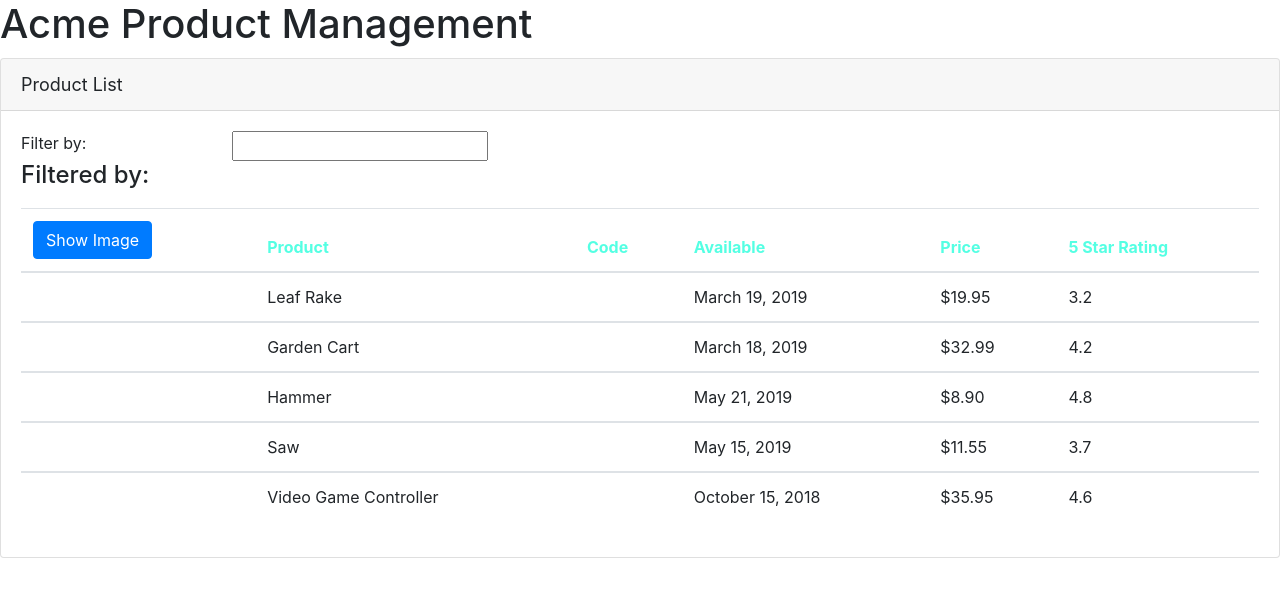
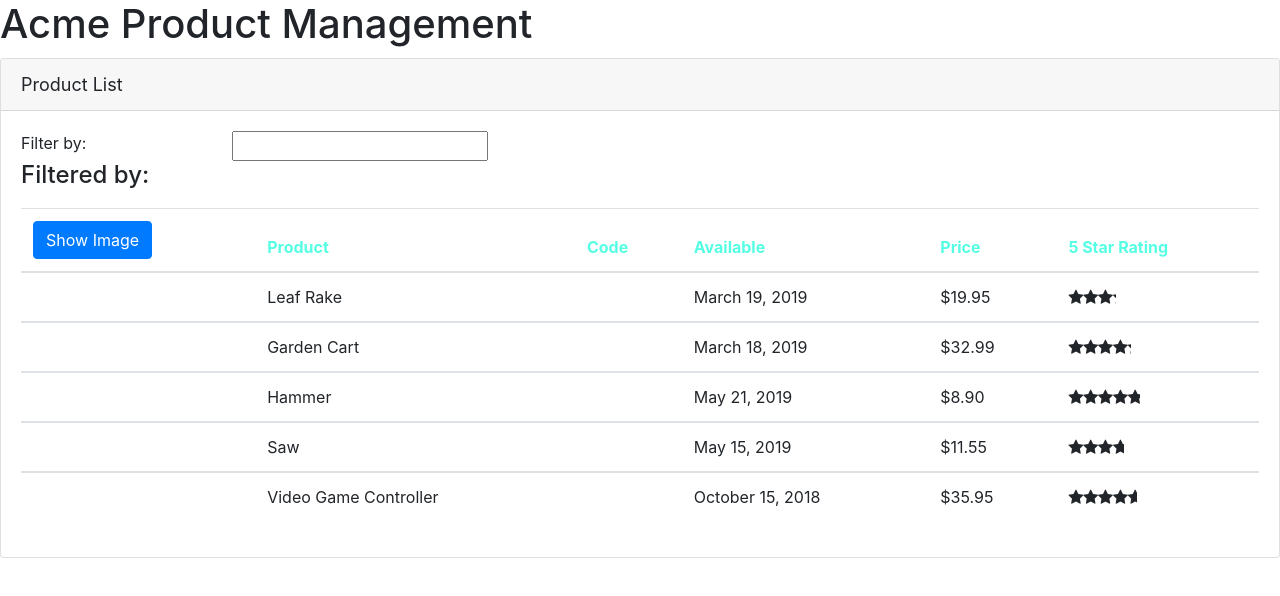
Before and after one commit to YoniWitz/ACME, an Angular app: page / in a window 1280 px wide. Shown: the top 596 px of the page. Built offline with nearby package versions, Linux system fonts and the light colour scheme.

Commit message:
added nested star component

```diff
--- a/src/app/app.module.ts
+++ b/src/app/app.module.ts
@@ -3,12 +3,14 @@
 import { FormsModule } from '@angular/forms';
 import { AppComponent } from './app.component';
 import { ProductListComponent } from './products/product-list.component';
-import { ConvertToSpacesPipe } from './shared/convert-to-spaces.pipe'
+import { ConvertToSpacesPipe } from './shared/convert-to-spaces.pipe';
+import { StarComponent } from './shared/star/star.component';
 
 @NgModule({
   declarations: [
     AppComponent,
     ProductListComponent,
+    StarComponent,
     ConvertToSpacesPipe
   ],
   imports: [
--- a/src/app/products/product-list.component.html
+++ b/src/app/products/product-list.component.html
@@ -45,7 +45,7 @@
                         <td>{{filteredProduct.productCode | lowercase | convertToSpaces:'-'}}</td>
                         <td>{{filteredProduct.releaseDate}}</td>
                         <td>{{filteredProduct.price |currency:'USD':'symbol':'1.2-2'}}</td>
-                        <td>{{filteredProduct.starRating}}</td>
+                        <td><pm-star [rating] = 'filteredProduct.starRating'></pm-star></td>
                     </tr>
 
                 </tbody>
--- /dev/null
+++ b/src/app/shared/star/star.component.css
@@ -0,0 +1,7 @@
+.crop {
+    overflow: hidden;
+}
+
+div {
+    cursor:pointer;
+}
--- /dev/null
+++ b/src/app/shared/star/star.component.html
@@ -0,0 +1,11 @@
+<div class='crop'
+     style.width.px={{starWidth}}
+     title={{rating}}>
+    <div style="width:75px">
+        <span class="fa fa-star"></span>
+        <span class="fa fa-star"></span>
+        <span class="fa fa-star"></span>
+        <span class="fa fa-star"></span>
+        <span class="fa fa-star"></span>
+    </div>
+</div>
--- /dev/null
+++ b/src/app/shared/star/star.component.ts
@@ -0,0 +1,14 @@
+import { Component, Input, OnInit } from '@angular/core';
+@Component({
+    selector: 'pm-star',
+    templateUrl: './star.component.html',
+    styleUrls: ['./star.component.css']
+})
+export class StarComponent implements OnInit {
+    @Input() rating: number;
+    starWidth: number;
+
+    ngOnInit(): void {
+        this.starWidth = this.rating * 75 / 5
+    }
+}
```
